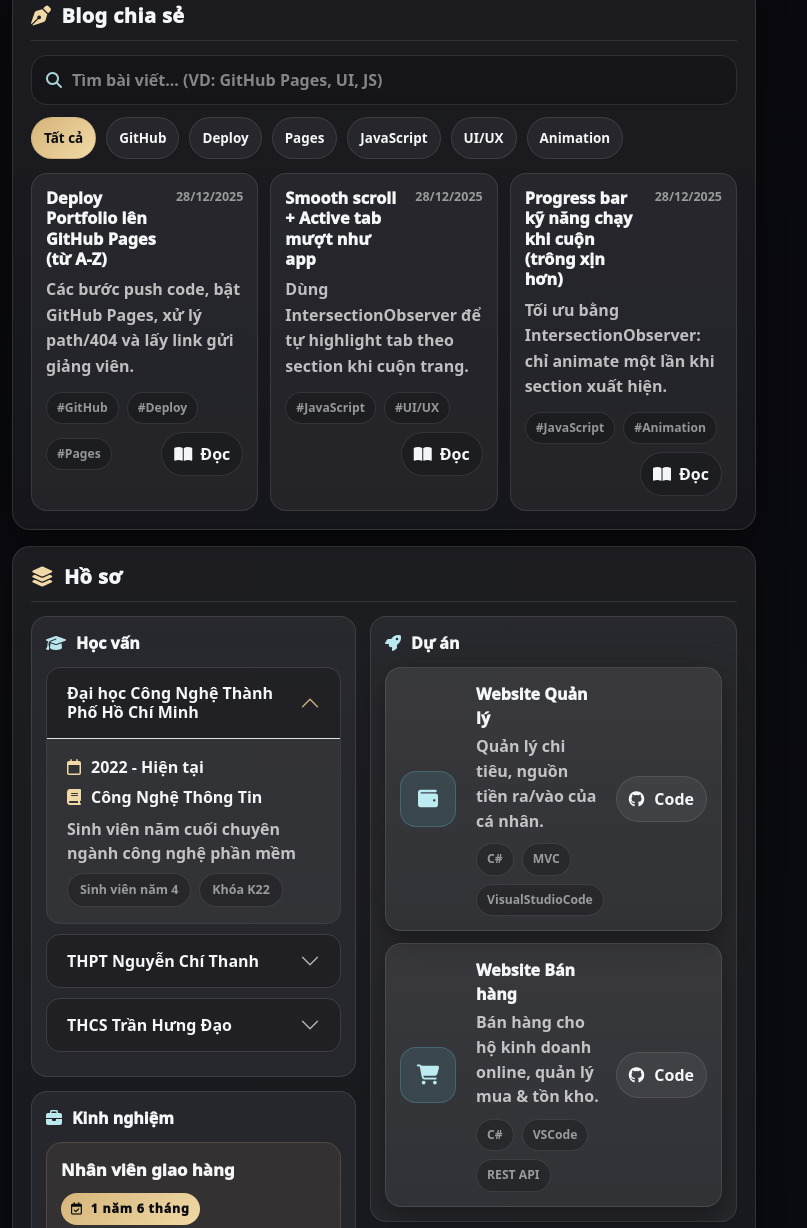
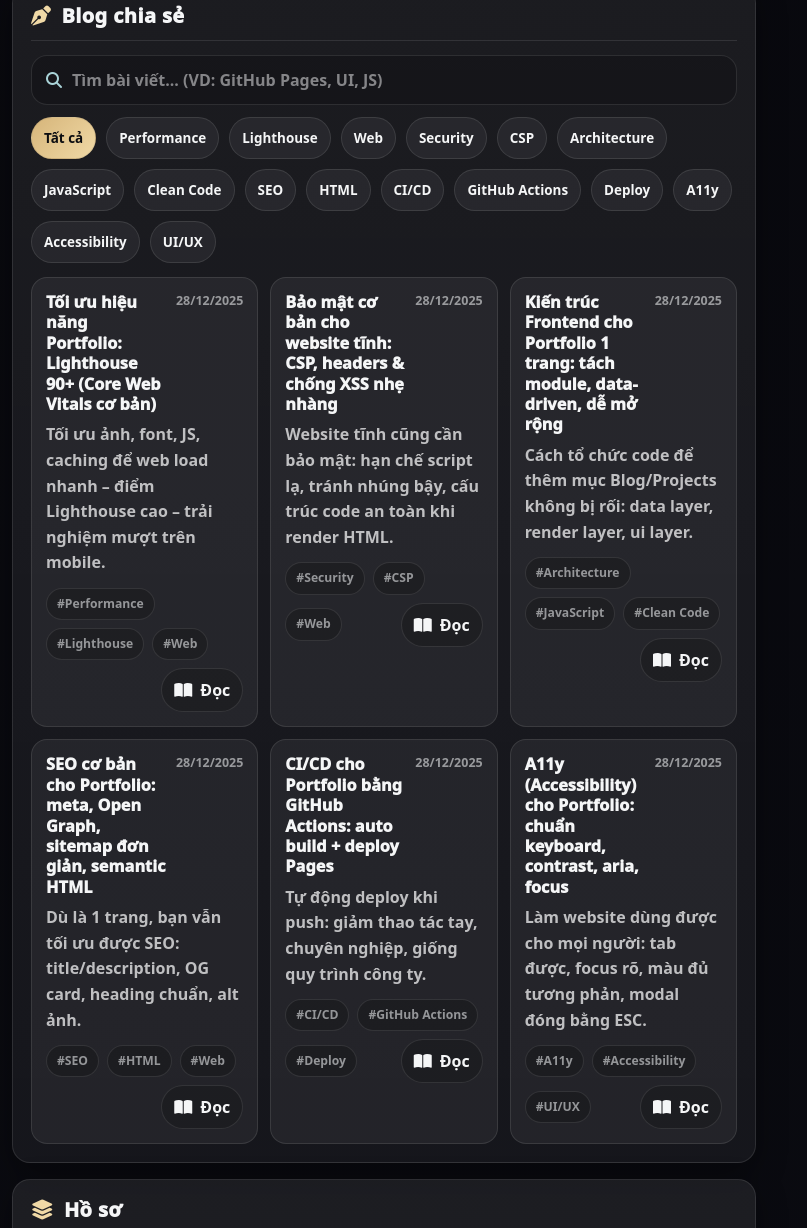
Before and after one commit to Tandat-562/BlogCaNhan, a plain HTML site: page index.html in a window 1280 px wide. Shown: the part 1478-2706 px from the top of the page, without its empty margins (0-807 px from the left). Drawn offline with nearby package versions, Linux system fonts and the light colour scheme.

Commit message:
Initial commit

```diff
--- a/index.html
+++ b/index.html
@@ -601,67 +601,207 @@
     })();
   </script>
   <script>
-    // ===== BLOG DATA (bạn chỉ cần thêm bài ở đây) =====
+    // ===== BLOG DATA (chỉ cần thêm bài ở đây) =====
     const BLOG_POSTS = [
   {
-        id: "deploy-github-pages",
-        title: "Deploy Portfolio lên GitHub Pages (từ A-Z)",
+    id: "web-performance-lighthouse",
+    title: "Tối ưu hiệu năng Portfolio: Lighthouse 90+ (Core Web Vitals cơ bản)",
     date: "2025-12-28",
-        tags: ["GitHub", "Deploy", "Pages"],
-        excerpt: "Các bước push code, bật GitHub Pages, xử lý path/404 và lấy link gửi giảng viên.",
+    tags: ["Performance", "Lighthouse", "Web"],
+    excerpt: "Tối ưu ảnh, font, JS, caching để web load nhanh – điểm Lighthouse cao – trải nghiệm mượt trên mobile.",
     content: `
-          <p>Bài này hướng dẫn bạn deploy portfolio lên GitHub Pages nhanh và chuẩn:</p>
-          <h3>1) Push code lên GitHub</h3>
+      <p>Portfolio 1 trang vẫn có thể chậm nếu ảnh nặng, font tải sai, hoặc JS chạy dư thừa. Mục tiêu là đạt Lighthouse 90+.</p>
+
+      <h3>1) Ảnh: giảm dung lượng là “ăn điểm” mạnh nhất</h3>
       <ul>
-            <li>git init → git add . → git commit</li>
-            <li>git remote add origin … → git push -u origin main</li>
+        <li>Đổi ảnh sang <b>WebP</b> nếu có thể (dung lượng giảm đáng kể).</li>
+        <li>Hero/avatar: dùng kích thước đúng nhu cầu (không up ảnh 4K rồi CSS thu nhỏ).</li>
+        <li>Thêm <code>loading="lazy"</code> cho ảnh phía dưới fold.</li>
       </ul>
-          <h3>2) Bật GitHub Pages</h3>
+
+      <h3>2) Font: tránh “giật chữ” (FOIT/FOUT)</h3>
       <ul>
-            <li>Repo → Settings → Pages</li>
-            <li>Source: Deploy from branch → main → /root</li>
+        <li>Dùng <code>display=swap</code> (Google Fonts đã có).</li>
+        <li>Chỉ load weight cần thiết (ví dụ 400/600/800).</li>
       </ul>
-          <h3>3) Lưu ý lỗi hay gặp</h3>
+
+      <h3>3) JS: chỉ chạy khi cần</h3>
       <ul>
-            <li>Đường dẫn ảnh/CV phải đúng (ưu tiên path tương đối)</li>
-            <li>Chờ 1-3 phút để Pages build xong</li>
+        <li>Animation skill bar dùng IntersectionObserver (chạy 1 lần rồi stop).</li>
+        <li>Gộp script, tránh listener quá nhiều.</li>
       </ul>
+
+      <h3>4) Kiểm tra nhanh</h3>
+      <ul>
+        <li>Chrome DevTools → Lighthouse</li>
+        <li>Network tab: xem file nào nặng nhất</li>
+      </ul>
+
+      <p><b>Kết luận:</b> Portfolio “nhanh + gọn” tạo ấn tượng chuyên nghiệp hơn rất nhiều.</p>
     `
   },
+
   {
-        id: "smooth-scroll-active-tab",
-        title: "Smooth scroll + Active tab mượt như app",
+    id: "security-headers-github-pages",
+    title: "Bảo mật cơ bản cho website tĩnh: CSP, headers & chống XSS nhẹ nhàng",
     date: "2025-12-28",
-        tags: ["JavaScript", "UI/UX"],
-        excerpt: "Dùng IntersectionObserver để tự highlight tab theo section khi cuộn trang.",
+    tags: ["Security", "CSP", "Web"],
+    excerpt: "Website tĩnh cũng cần bảo mật: hạn chế script lạ, tránh nhúng bậy, cấu trúc code an toàn khi render HTML.",
     content: `
-          <p>Mục tiêu: khi cuộn tới section nào thì tab đó tự active.</p>
-          <h3>Ý tưởng</h3>
+      <p>Portfolio tĩnh ít rủi ro hơn backend, nhưng vẫn có thể bị nhúng script lạ nếu bạn chèn HTML không kiểm soát.</p>
+
+      <h3>1) Content Security Policy (CSP) là gì?</h3>
       <ul>
-            <li>Lấy danh sách section theo id</li>
-            <li>IntersectionObserver quan sát section</li>
-            <li>Section nào vào vùng nhìn → set active link</li>
+        <li>CSP giúp giới hạn nguồn được phép load script/css/img.</li>
+        <li>Giảm nguy cơ XSS và nhúng tài nguyên độc hại.</li>
       </ul>
-          <p>Tip: chỉnh <b>rootMargin</b> để active đúng cảm giác.</p>
+
+      <h3>2) Với GitHub Pages có làm được không?</h3>
+      <ul>
+        <li>Không cấu hình header trực tiếp như server riêng, nhưng bạn có thể:</li>
+        <li>Tránh <b>inline script</b> không cần thiết.</li>
+        <li>Hạn chế CDN không rõ nguồn.</li>
+      </ul>
+
+      <h3>3) Lưu ý khi render blog content</h3>
+      <ul>
+        <li>Nếu bạn render HTML từ dữ liệu (như blog modal), hãy chỉ dùng content do bạn tự viết.</li>
+        <li>Không lấy content từ user input rồi <code>innerHTML</code>.</li>
+      </ul>
+
+      <p><b>Kết luận:</b> Biết CSP & thói quen code an toàn là điểm cộng lớn khi phỏng vấn.</p>
     `
   },
+
   {
-        id: "progress-bar-on-scroll",
-        title: "Progress bar kỹ năng chạy khi cuộn (trông xịn hơn)",
+    id: "frontend-architecture-single-page",
+    title: "Kiến trúc Frontend cho Portfolio 1 trang: tách module, data-driven, dễ mở rộng",
     date: "2025-12-28",
-        tags: ["JavaScript", "Animation"],
-        excerpt: "Tối ưu bằng IntersectionObserver: chỉ animate một lần khi section xuất hiện.",
+    tags: ["Architecture", "JavaScript", "Clean Code"],
+    excerpt: "Cách tổ chức code để thêm mục Blog/Projects không bị rối: data layer, render layer, ui layer.",
     content: `
-          <p>Thay vì chạy ngay khi load, ta animate khi user cuộn tới.</p>
-          <h3>Ưu điểm</h3>
+      <p>Portfolio 1 trang nhìn đơn giản, nhưng nếu thêm Blog/Project/Modal/Filter… rất dễ rối nếu viết “spaghetti”.</p>
+
+      <h3>1) Tư duy data-driven</h3>
       <ul>
-            <li>Đỡ tốn tài nguyên</li>
-            <li>Trải nghiệm “wow” hơn</li>
-            <li>Code gọn, dễ maintain</li>
+        <li>Dữ liệu nằm trong 1 mảng (BLOG_POSTS / PROJECTS).</li>
+        <li>UI chỉ render từ data, không hard-code HTML lặp lại.</li>
       </ul>
+
+      <h3>2) Chia 3 lớp</h3>
+      <ul>
+        <li><b>Data layer:</b> các object bài viết.</li>
+        <li><b>Render layer:</b> renderTags(), renderList().</li>
+        <li><b>UI layer:</b> openModal(), closeModal(), events.</li>
+      </ul>
+
+      <h3>3) Lợi ích</h3>
+      <ul>
+        <li>Thêm bài mới chỉ cần thêm object.</li>
+        <li>Dễ refactor sang JSON hoặc CMS sau này.</li>
+        <li>Dễ test logic filter/search.</li>
+      </ul>
+
+      <p><b>Kết luận:</b> Đây là kiểu tổ chức code giống “sản phẩm thật”.</p>
+    `
+  },
+
+  {
+    id: "seo-for-portfolio",
+    title: "SEO cơ bản cho Portfolio: meta, Open Graph, sitemap đơn giản, semantic HTML",
+    date: "2025-12-28",
+    tags: ["SEO", "HTML", "Web"],
+    excerpt: "Dù là 1 trang, bạn vẫn tối ưu được SEO: title/description, OG card, heading chuẩn, alt ảnh.",
+    content: `
+      <p>SEO không chỉ dành cho blog lớn. Portfolio tối ưu SEO giúp HR tìm thấy bạn dễ hơn.</p>
+
+      <h3>1) Meta quan trọng</h3>
+      <ul>
+        <li><code>&lt;title&gt;</code> rõ: Tên + vị trí + tech.</li>
+        <li><code>meta description</code> 140–160 ký tự, đúng mục tiêu tuyển dụng.</li>
+      </ul>
+
+      <h3>2) Open Graph (chia sẻ đẹp lên Facebook/Zalo)</h3>
+      <ul>
+        <li>Thêm OG title/description/image để link preview đẹp.</li>
+        <li>Ảnh OG nên 1200x630.</li>
+      </ul>
+
+      <h3>3) Semantic HTML</h3>
+      <ul>
+        <li>Dùng <code>&lt;header&gt; &lt;main&gt; &lt;section&gt; &lt;footer&gt;</code> đúng nghĩa.</li>
+        <li>Heading theo thứ tự: H1 → H2 → H3.</li>
+        <li>Ảnh có <code>alt</code> mô tả.</li>
+      </ul>
+
+      <p><b>Kết luận:</b> SEO tốt làm portfolio “đúng chuẩn web” hơn nhiều.</p>
+    `
+  },
+
+  {
+    id: "ci-cd-github-actions-pages",
+    title: "CI/CD cho Portfolio bằng GitHub Actions: auto build + deploy Pages",
+    date: "2025-12-28",
+    tags: ["CI/CD", "GitHub Actions", "Deploy"],
+    excerpt: "Tự động deploy khi push: giảm thao tác tay, chuyên nghiệp, giống quy trình công ty.",
+    content: `
+      <p>Nếu bạn muốn “xịn” hơn bật Pages thủ công, hãy dùng GitHub Actions để auto deploy.</p>
+
+      <h3>1) Khi nào cần Actions?</h3>
+      <ul>
+        <li>Có bước build (minify, bundle, generate).</li>
+        <li>Muốn quy trình tự động như công ty.</li>
+      </ul>
+
+      <h3>2) Luồng cơ bản</h3>
+      <ul>
+        <li>Push lên main → Actions chạy</li>
+        <li>Build (nếu có) → Deploy lên GitHub Pages</li>
+      </ul>
+
+      <h3>3) Điểm cộng khi phỏng vấn</h3>
+      <ul>
+        <li>Biết pipeline và automation.</li>
+        <li>Hiểu quy trình release.</li>
+      </ul>
+
+      <p><b>Kết luận:</b> Portfolio có CI/CD là một “signal” rất tốt về tư duy kỹ thuật.</p>
+    `
+  },
+
+  {
+    id: "accessibility-a11y-portfolio",
+    title: "A11y (Accessibility) cho Portfolio: chuẩn keyboard, contrast, aria, focus",
+    date: "2025-12-28",
+    tags: ["A11y", "Accessibility", "UI/UX"],
+    excerpt: "Làm website dùng được cho mọi người: tab được, focus rõ, màu đủ tương phản, modal đóng bằng ESC.",
+    content: `
+      <p>Accessibility là thứ nhiều bạn bỏ qua, nhưng làm tốt sẽ cực kỳ “pro”.</p>
+
+      <h3>1) Keyboard navigation</h3>
+      <ul>
+        <li>Tab qua được menu, button, link.</li>
+        <li>Focus state rõ (không bị mất viền focus).</li>
+      </ul>
+
+      <h3>2) Contrast & text</h3>
+      <ul>
+        <li>Màu chữ đủ tương phản với nền.</li>
+        <li>Không dùng font quá nhỏ.</li>
+      </ul>
+
+      <h3>3) Modal chuẩn</h3>
+      <ul>
+        <li>ESC đóng modal.</li>
+        <li>Khi modal mở: khóa scroll nền.</li>
+        <li>aria-hidden đúng trạng thái.</li>
+      </ul>
+
+      <p><b>Kết luận:</b> A11y là điểm cộng lớn và thể hiện bạn làm web có tâm.</p>
     `
   }
 ];
+
 
     // ===== BLOG RENDER =====
     (function(){
@@ -671,10 +811,10 @@
 
       const modal = document.getElementById('blogModal');
       const mTitle = document.getElementById('blogModalTitle');
-      const mMeta = document.getElementById('blogModalMeta');
-      const mBody = document.getElementById('blogModalBody');
+      const mMeta  = document.getElementById('blogModalMeta');
+      const mBody  = document.getElementById('blogModalBody');
 
-      if(!grid || !tagsWrap || !input || !modal) return;
+      if(!grid || !tagsWrap || !input || !modal || !mTitle || !mMeta || !mBody) return;
 
       let activeTag = 'Tất cả';
 
@@ -739,7 +879,12 @@
         grid.innerHTML = '';
 
         if(data.length === 0){
-          grid.innerHTML = `<div class="blog-card"><div class="blog-title">Không tìm thấy bài viết phù hợp.</div><div class="blog-desc">Thử từ khóa khác hoặc chọn tag “Tất cả”.</div></div>`;
+          grid.innerHTML = `
+            <div class="blog-card">
+              <div class="blog-title">Không tìm thấy bài viết phù hợp.</div>
+              <div class="blog-desc">Thử từ khóa khác hoặc chọn tag “Tất cả”.</div>
+            </div>
+          `;
           return;
         }
 
```
Lines whose indentation alone changed are shown as unchanged.
